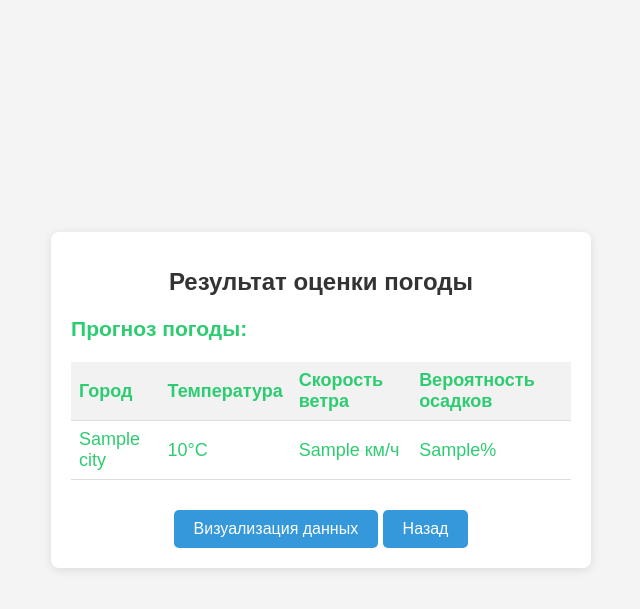
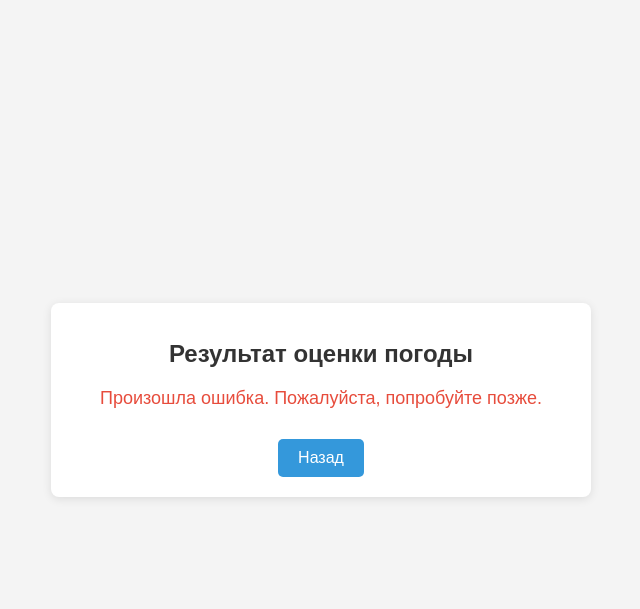
Before and after one commit to Nikolay-leukhin/python_weather_api, a Flask app: template templates/result.html in a window 1280 px wide. Shown: the top 609 px of the page, without its empty margins (319-959 px from the left). Run offline with Flask 3, Linux system fonts and the light colour scheme; the template is opened without the code that fills it: most values are stand-ins (such as "Sample title", 1, 10 or a date in 2020).

```diff
--- a/templates/result.html
+++ b/templates/result.html
@@ -38,26 +38,6 @@
         .success {
             color: #2ecc71;
         }
-        .icon {
-            font-size: 50px;
-            margin-bottom: 20px;
-        }
-        .weather-data {
-            text-align: left;
-            margin-top: 20px;
-        }
-        .weather-data table {
-            width: 100%;
-            border-collapse: collapse;
-        }
-        .weather-data th, .weather-data td {
-            padding: 8px;
-            text-align: left;
-            border-bottom: 1px solid #ddd;
-        }
-        .weather-data th {
-            background-color: #f2f2f2;
-        }
         .button {
             background-color: #3498db;
             color: white;
@@ -78,39 +58,16 @@
     <div class="container">
         <h1>Результат оценки погоды</h1>
 
-        <div class="result {% if result == 'location not found' %}error{% elif result == 'unpredictable exception' %}error{% else %}success{% endif %}">
+        <div class="result error">
             {% if result == 'location not found' %}
                 Не удалось найти указанное местоположение. Пожалуйста, проверьте правильность ввода.
             {% elif result == 'unpredictable exception' %}
                 Произошла непредвиденная ошибка. Попробуйте снова.
             {% else %}
-                <div class="weather-data">
-                    <h3>Прогноз погоды:</h3>
-                    <table>
-                        <thead>
-                            <tr>
-                                <th>Город</th>
-                                <th>Температура</th>
-                                <th>Скорость ветра</th>
-                                <th>Вероятность осадков</th>
-                            </tr>
-                        </thead>
-                        <tbody>
-                            {% for weather in result %}
-                                <tr>
-                                    <td>{{ weather.city }}</td>
-                                    <td>{{ weather.temperature }}°C</td>
-                                    <td>{{ weather.wind_speed }} км/ч</td>
-                                    <td>{{ weather.precipitation_probability }}%</td>
-                                </tr>
-                            {% endfor %}
-                        </tbody>
-                    </table>
-                </div>
+                Произошла ошибка. Пожалуйста, попробуйте позже.
             {% endif %}
         </div>
 
-        <a href="/visualization" class="button">Визуализация данных</a>
         <a href="/" class="button">Назад</a>
     </div>
 </body>
```
